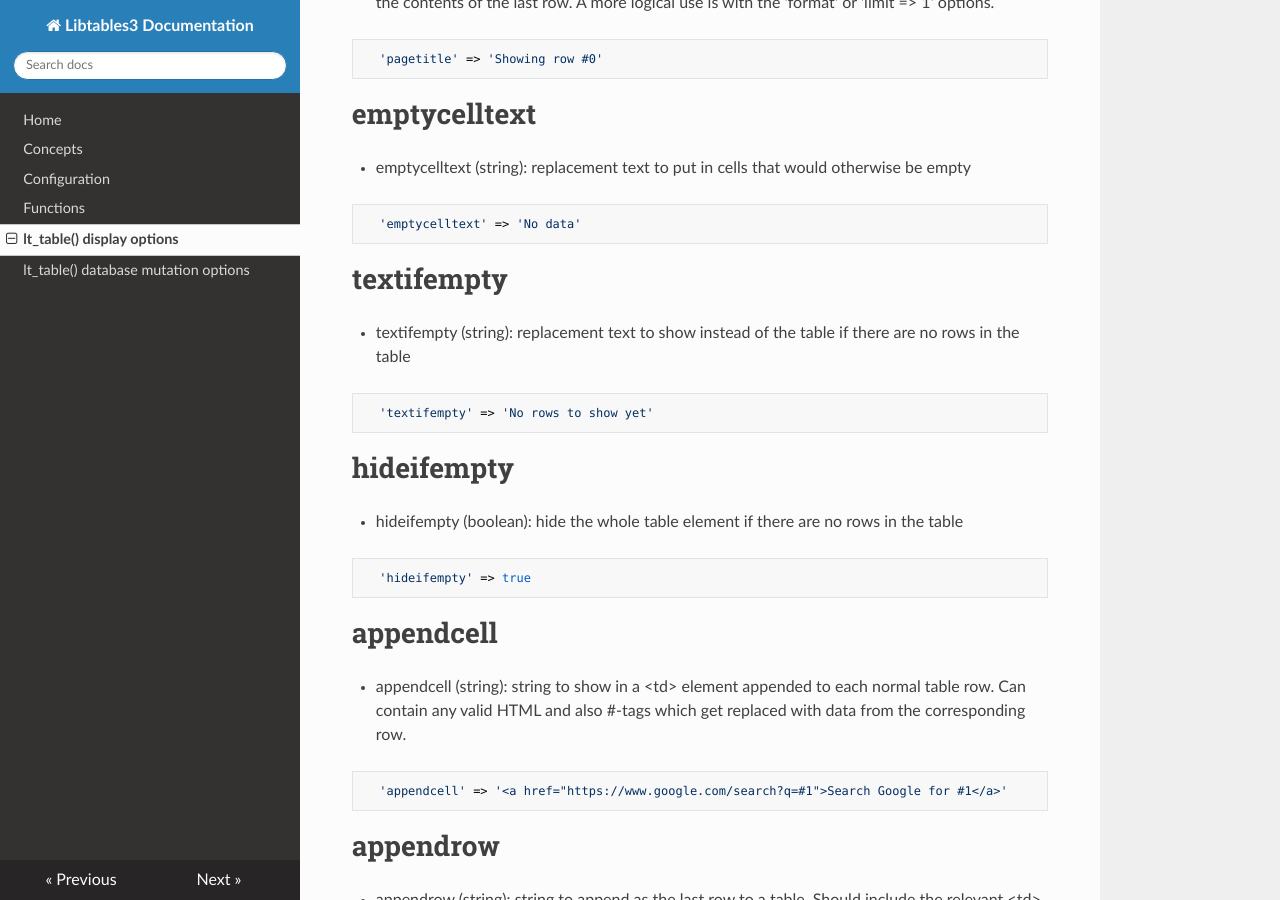
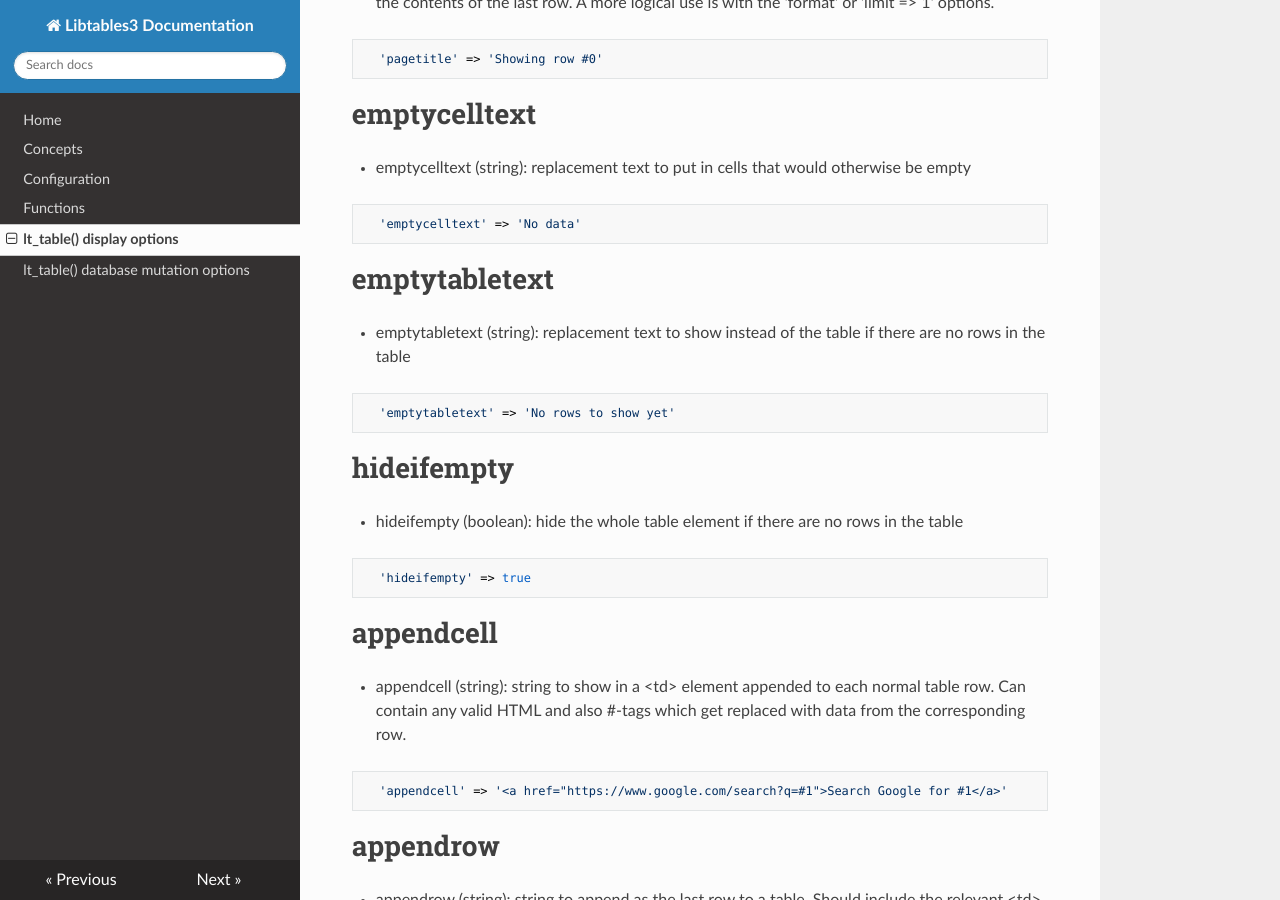
Before and after one commit to bartnv/libtables3-wordpress, an MkDocs documentation site: the page built from docs/table_options_display.md, in a window 1280 px wide and 900 px high, scrolled down 2434 px. Built offline with MkDocs 1.6.1, drawn with Linux system fonts in a browser that asks for light colours; nearby versions of some CDN libraries; old or Windows-style settings are respelled for this version of MkDocs.

Commit message:
Rename textifempty option to emptytabletext

````diff
--- a/docs/table_options_display.md
+++ b/docs/table_options_display.md
@@ -95,10 +95,10 @@ Most options shown here can be combined within the options array passed into lt_
   'emptycelltext' => 'No data'
 ```
 
-# textifempty
-  * textifempty (string): replacement text to show instead of the table if there are no rows in the table
+# emptytabletext
+  * emptytabletext (string): replacement text to show instead of the table if there are no rows in the table
 ```php
-  'textifempty' => 'No rows to show yet'
+  'emptytabletext' => 'No rows to show yet'
 ```
 
 # hideifempty
````
Also changed, not shown: clientside.js (+5 -5 lines).
